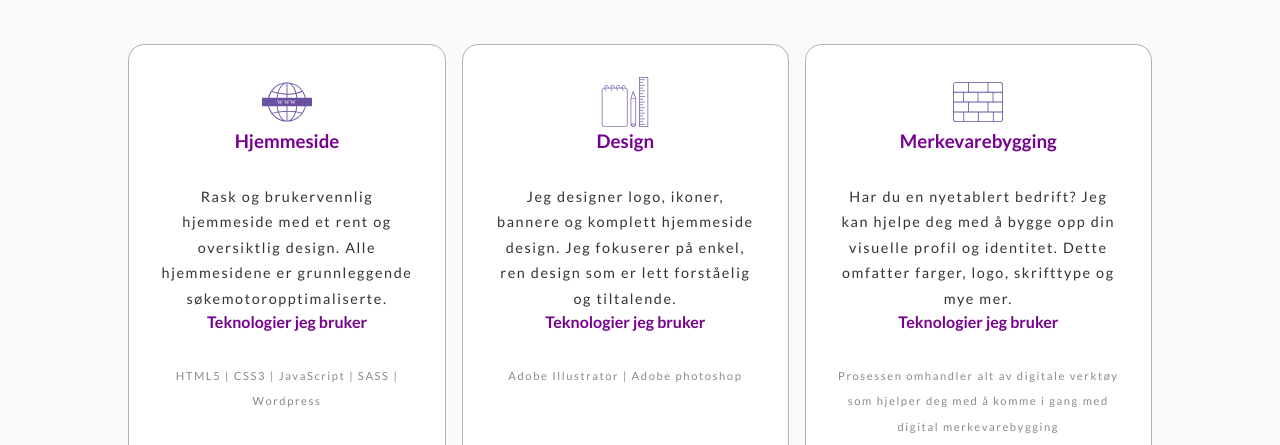
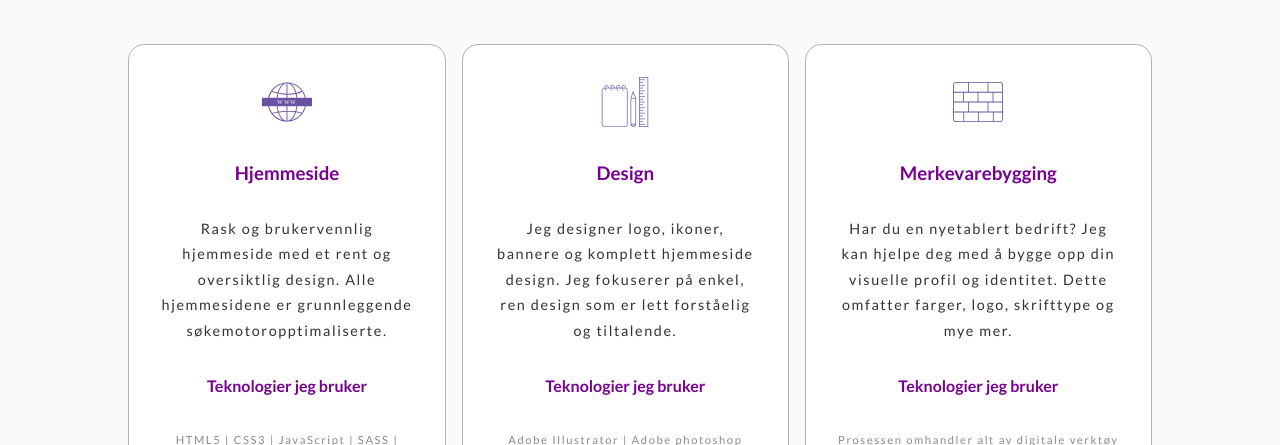
Before and after one commit to Nejat-a/my-website-next-js-project, a Next.js app: page / in a window 1280 px wide. Shown: the part 1140-1585 px from the top of the page. Built offline with nearby package versions, Linux system fonts and the light colour scheme.

Commit message:
minor css fix

```diff
--- a/styles/ServicesCards.module.css
+++ b/styles/ServicesCards.module.css
@@ -21,6 +21,7 @@
 }
 
 .colH3 {
+  margin-top: 2rem;
   margin-bottom: 2rem;
   color: var(--primary-color);
 }
@@ -30,6 +31,7 @@
 }
 
 .colH4 {
+  margin-top: 2rem;
   margin-bottom: 2rem;
   color: var(--primary-color);
 }
--- a/styles/ServicesSection.module.css
+++ b/styles/ServicesSection.module.css
@@ -7,6 +7,7 @@
   flex-direction: column;
   gap: 1rem;
 }
+
 @media screen and (min-width: 860px) {
   .row {
     flex-direction: row;
```
